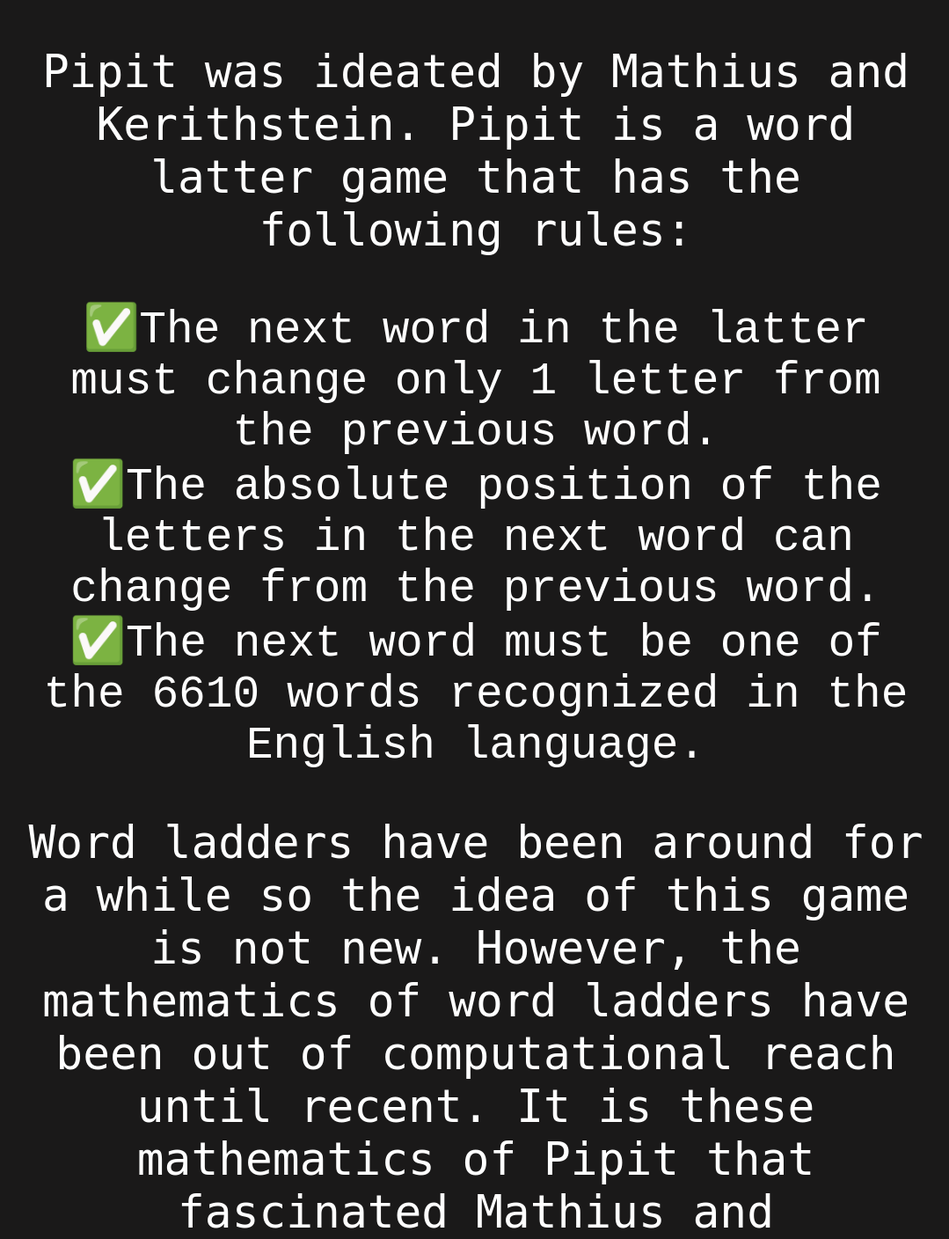
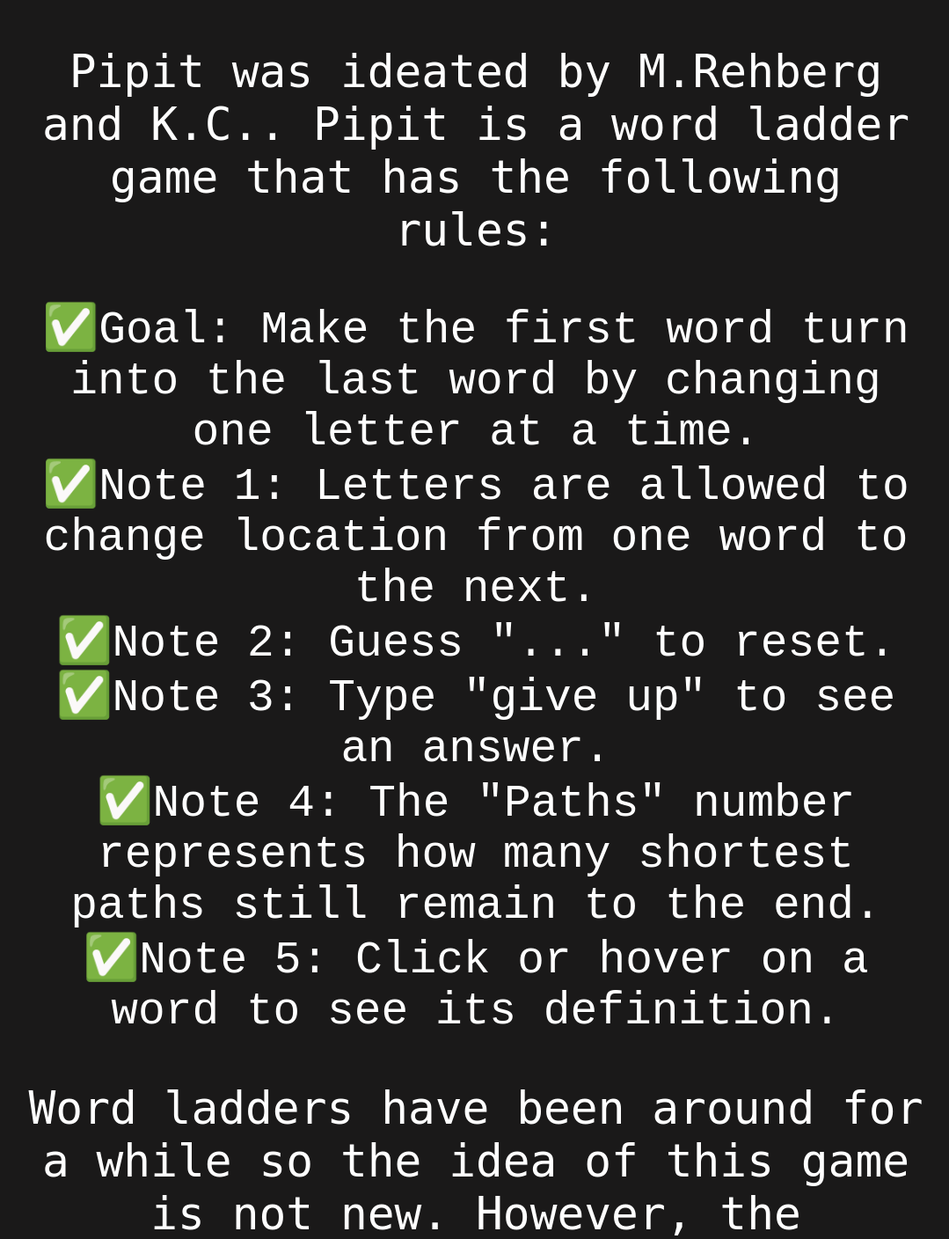
Before and after one commit to rehrehreh/pipit, a Flask app: template templates/about.html in a window 1280 px wide. Shown: the part 134-1542 px from the top of the page at 88% size, without its empty margins (99-1178 px from the left). Run offline with Flask 3, Linux system fonts and the light colour scheme; the template is opened without the code that fills it, so the values that code supplies are empty; parts of the project's set-up code (start-up, migrations or seed data) failed here and were passed over.

Commit message:
better popup and about

```diff
--- a/templates/about.html
+++ b/templates/about.html
@@ -37,11 +37,14 @@
         </ul>
     </nav>
     <main>
-        <p>Pipit was ideated by Mathius and Kerithstein. Pipit is a word latter game that has the following rules: </p>
+        <p>Pipit was ideated by M.Rehberg and K.C.. Pipit is a word ladder game that has the following rules: </p>
             <ul class="rules-ul">
-                <li>The next word in the latter must change only 1 letter from the previous word.</li>
-                <li>The absolute position of the letters in the next word can change from the previous word.</li>
-                <li>The next word must be one of the 6610 words recognized in the English language.</li>
+                <li>Goal: Make the first word turn into the last word by changing one letter at a time. </li>
+                <li>Note 1: Letters are allowed to change location from one word to the next. </li>
+                <li>Note 2: Guess "..." to reset. </li>
+                <li>Note 3: Type "give up" to see an answer. </li>
+                <li>Note 4: The "Paths" number represents how many shortest paths still remain to the end.</li>
+                <li>Note 5: Click or hover on a word to see its definition.</li>
             </ul>
             <p>Word ladders have been around for a while so the idea of this game is not new. However, the mathematics of word ladders have been out of computational reach until recent. It is these mathematics of Pipit that fascinated Mathius and Kerithstein. </p>
             <ul class="about-ul">
--- a/templates/index.html
+++ b/templates/index.html
@@ -44,11 +44,10 @@
     <h1> </h1>
     <break></break>
     <div id="popup2">
-        <button id="close-popup">Close</button>
         <h2>Welcome to Pipit!</h2>
         <p>Pipit is a daily word ladder game. <br>
             Goal: Make the first word turn into the last word by changing one letter at a time. <br><br>
-            Note 1: Letters are allowed to change location in the next work. <br>
+            Note 1: Letters are allowed to change location from one word to the next. <br>
             Note 2: Guess "..." to reset. <br>
             Note 3: Type "give up" to see an answer. <br>
             Note 4: The "Paths" number represents how many shortest paths still remain to the end. <br>
```
